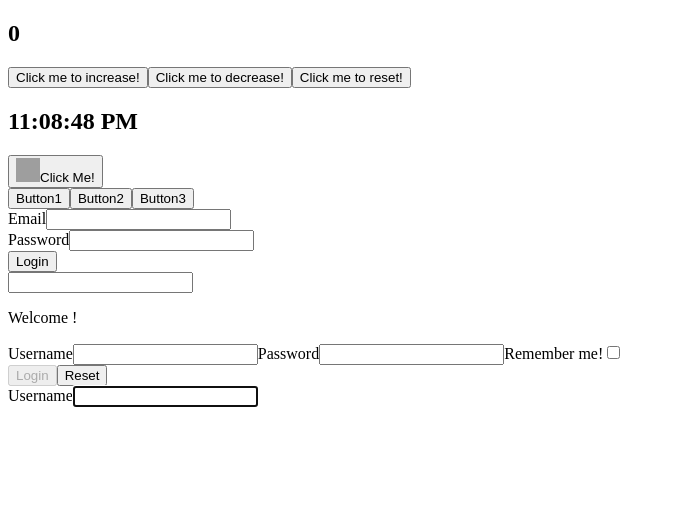
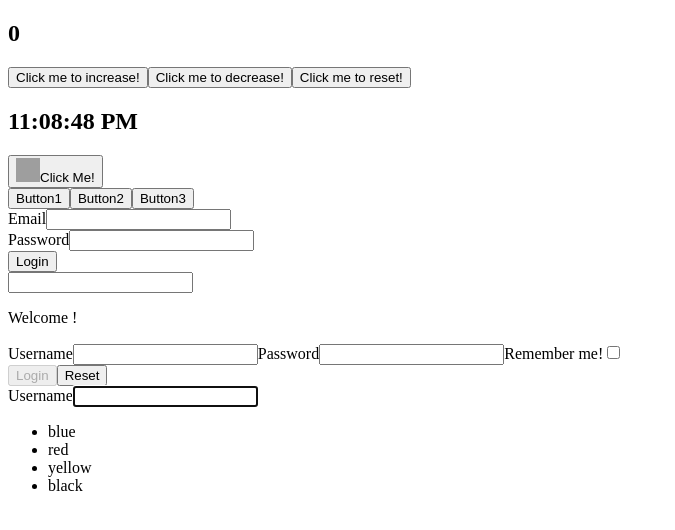
Before and after one commit to CarlSpagnuolo/Esercizi-React, a React (Vite) app: page / in a window 1280 px wide. Shown: the top 530 px of the page, without its empty margins (0-675 px from the left). Built offline with nearby package versions, Linux system fonts and the light colour scheme; grey boxes are pictures that could not be loaded.

Commit message:
Le liste

```diff
--- a/src/App.tsx
+++ b/src/App.tsx
@@ -16,6 +16,7 @@
 // }
 
 import { Clock } from "./Clock";
+import { Colors } from "./Colors";
 import { Counter } from "./Counter";
 import { FocusableInput } from "./FocusableInput";
 import { InteractiveWelcome } from "./InteractiveWelcome";
@@ -29,6 +30,14 @@ export type dataProps = {
   password: string;
   checkbox: boolean;
 };
+
+const items = [
+  { id: 1, name: "blue" },
+  { id: 2, name: "red" },
+  { id: 3, name: "yellow" },
+  { id: 4, name: "black" },
+];
+
 export function App() {
   function handleLogin(data: dataProps) {
     console.log("dati login:", data);
@@ -43,6 +52,7 @@ export function App() {
       <InteractiveWelcome />
       <Login onLogin={handleLogin} />
       <FocusableInput />
+      <Colors items={items} />
     </div>
   );
 }
--- /dev/null
+++ b/src/Color.tsx
@@ -0,0 +1,7 @@
+type ColorProp = {
+  name: string;
+};
+
+export function Color({ name }: ColorProp) {
+  return <li>{name}</li>;
+}
--- /dev/null
+++ b/src/Colors.tsx
@@ -0,0 +1,20 @@
+import { Color } from "./Color";
+
+type ColorItem = {
+  id: number;
+  name: string;
+};
+
+type ColorsProp = {
+  items: ColorItem[];
+};
+
+export function Colors({ items }: ColorsProp) {
+  return (
+    <ul>
+      {items.map((item) => (
+        <Color key={item.id} name={item.name} />
+      ))}
+    </ul>
+  );
+}
```
